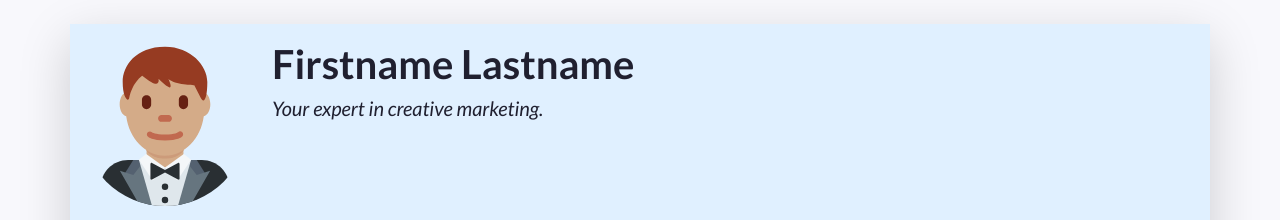
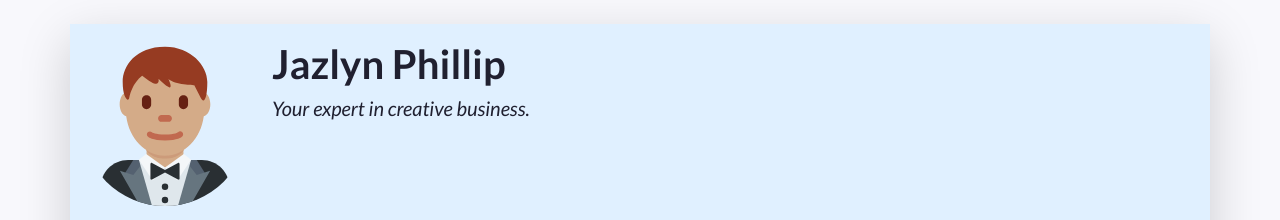
Before and after one commit to JazlynPhillip/JazlynPhillipCV, a plain HTML site: page index.html in a window 1280 px wide. Shown: the top 220 px of the page. Drawn offline with nearby package versions, Linux system fonts and the light colour scheme.

Commit message:
Update index.html

```diff
--- a/index.html
+++ b/index.html
@@ -54,8 +54,8 @@
           A container to wrap around your name and tagline. Full-width at small size, then columns of increasing size.
         -->
         <div class="col-12 col-sm-8 col-md-9 col-lg-10 my-3 header-content">
-          <h1 class="fw-bolder">Firstname Lastname</h1>
-          <h5 class="fst-italic tagline">Your expert in creative marketing.</h5>
+          <h1 class="fw-bolder">Jazlyn Phillip</h1>
+          <h5 class="fst-italic tagline">Your expert in creative business.</h5>
         </div>
       </header>
 
```
